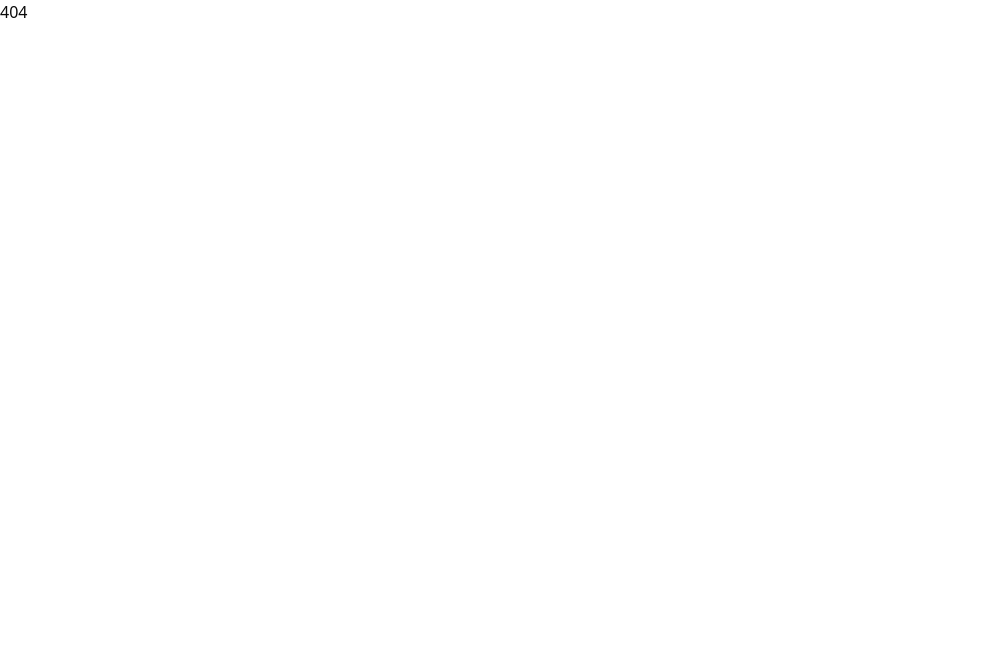
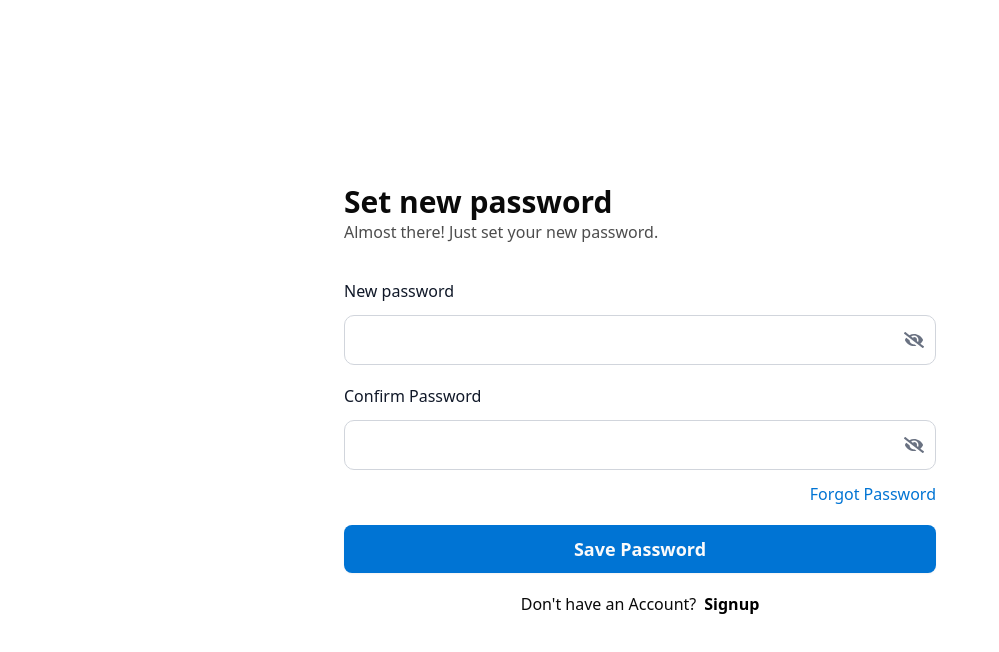
Before and after one commit to Ssaava/fin-expert, a React (Vite) app: page /password-reset in a window 1280 px wide. Shown: the top 652 px of the page, without its empty margins (0-999 px from the left). Built offline with nearby package versions, Linux system fonts and the light colour scheme.

Commit message:
added password reset pages

```diff
--- a/src/App.tsx
+++ b/src/App.tsx
@@ -14,6 +14,7 @@ import ServiceProviderSurvey from "./pages/service-provider-survey";
 import Settings from "./pages/settings";
 import Survey from "./pages/survey";
 import AccountVerification from "./pages/auth/account-verification";
+import ResetPassword from "./pages/auth/reset-password";
 
 const App = () => {
   return (
@@ -37,6 +38,7 @@ const App = () => {
         <Route path="create-account" element={<CreateAccount />} />
       </Route>
       <Route path="account-verification" element={<AccountVerification />} />
+      <Route path="password-reset" element={<ResetPassword />} />
       <Route path="/manage-password" element={<ManagePasswordLayout />}></Route>
       <Route path="*" element={<div>404</div>}></Route>
     </Routes>
--- /dev/null
+++ b/src/pages/auth/reset-password.tsx
@@ -0,0 +1,129 @@
+import { Input } from "@/components/common/Input";
+import { Button } from "@/components/ui/button";
+import { useState } from "react";
+import { Link } from "react-router";
+
+const ResetPassword = () => {
+  const [isEmailVerified] = useState(true);
+  const [formData, setFormData] = useState({
+    newPassword: "",
+    confirmPassword: "",
+  });
+  const [emailData, setEmailData] = useState({
+    email: "",
+  });
+
+  const handleInputChange = (e: {
+    target: { name: string; value: string };
+  }) => {
+    const { name, value } = e.target;
+    setFormData((prev) => ({ ...prev, [name]: value }));
+  };
+  const handleEmailChange = (e: {
+    target: { name: string; value: string };
+  }) => {
+    const { name, value } = e.target;
+    setEmailData((prev) => ({ ...prev, [name]: value }));
+  };
+  const handleSubmit = (e: { preventDefault: () => void }) => {
+    e.preventDefault();
+  };
+  return (
+    <>
+      <section className="vertical-spacing sm:min-h-screen py-8">
+        {isEmailVerified ? (
+          <>
+            <div className="vertical-spacing max-w-[40rem] w-full px-6 py-8 my-auto mx-auto">
+              <div className="mb-4">
+                <h1 className="text-lg md:text-3xl font-bold">
+                  Set new password
+                </h1>
+                <p className="text-black/70">
+                  Almost there! Just set your new password.
+                </p>
+              </div>
+              <form onSubmit={handleSubmit} className="vertical-spacing">
+                <Input
+                  name="newPassword"
+                  onChange={handleInputChange}
+                  value={formData.newPassword}
+                  label="New password"
+                  type="password"
+                />
+                <Input
+                  name="confirmPassword"
+                  onChange={handleInputChange}
+                  label="Confirm Password"
+                  type="password"
+                  value={formData.confirmPassword}
+                />
+                <Link
+                  to="/auth"
+                  className="text-right font-medium text-primary-500 -mt-2"
+                >
+                  Forgot Password
+                </Link>
+
+                <Button
+                  type="submit"
+                  className="bg-primary-500 text-lg font-bold py-6 px-12 w-full"
+                >
+                  Save Password
+                </Button>
+              </form>
+
+              <div className="flex gap-2 items-center justify-center w-full">
+                <p>Don't have an Account?</p>
+                <Link
+                  className="text-black font-bold"
+                  to={"/auth/create-account"}
+                >
+                  Signup
+                </Link>
+              </div>
+            </div>
+          </>
+        ) : (
+          <>
+            <div className="vertical-spacing max-w-[40rem] w-full px-6 py-8 my-auto mx-auto">
+              <div className="mb-4">
+                <h1 className="text-lg md:text-3xl font-bold">
+                  Reset Password
+                </h1>
+                <p className="text-black/70">
+                  We'll send you a link to reset your password.
+                </p>
+              </div>
+              <form onSubmit={handleSubmit} className="vertical-spacing">
+                <Input
+                  name="email"
+                  onChange={handleEmailChange}
+                  value={emailData.email}
+                  label="Email"
+                />
+                <Button
+                  type="submit"
+                  className="w-full bg-primary-500 text-lg font-bold py-6 px-12"
+                >
+                  Send Link
+                </Button>
+              </form>
+
+              <div className="flex gap-2 items-center justify-center w-full">
+                <p>Remembered Password?</p>
+                <Link
+                  className="text-black font-bold"
+                  to={"/auth/create-account"}
+                >
+                  Login
+                </Link>
+              </div>
+            </div>
+          </>
+        )}
+      </section>
+    </>
+  );
+};
+
+export default ResetPassword;
```
